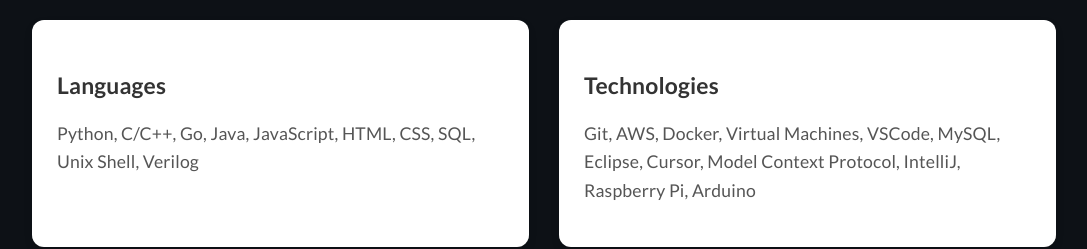
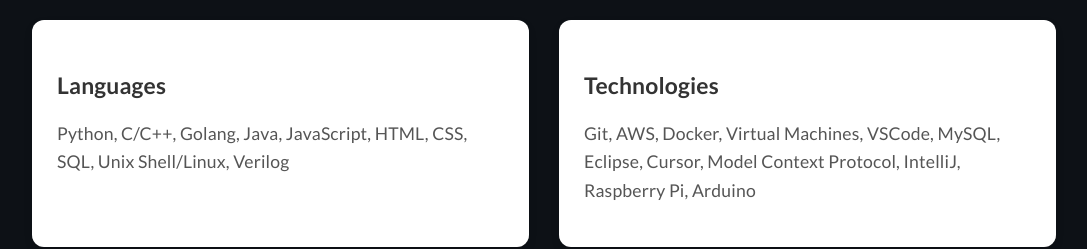
Before and after one commit to alexseveringhaus/alexsev.com, a React (Create React App) app: page / in a window 1280 px wide. Shown: the part 1540-1789 px from the top of the page, without its empty margins (96-1183 px from the left). Built offline with nearby package versions, Linux system fonts and the light colour scheme.

Commit message:
fixed formatting

```diff
--- a/src/components/About.tsx
+++ b/src/components/About.tsx
@@ -25,7 +25,7 @@
             <div className="skills-grid">
               <div className="skill-category">
                 <h3>Languages</h3>
-                <p>Python, C/C++, Go, Java, JavaScript, HTML, CSS, SQL, Unix Shell, Verilog</p>
+                <p>Python, C/C++, Golang, Java, JavaScript, HTML, CSS, SQL, Unix Shell/Linux, Verilog</p>
               </div>
               <div className="skill-category">
                 <h3>Technologies</h3>
--- a/src/components/Project.tsx
+++ b/src/components/Project.tsx
@@ -63,7 +63,7 @@
                             </div>
                             <div className="project-details">
                                 <h2>Market Neural Network</h2>
-                                <p>Neural network model to predict stock market trends using Yahoo Finance API. Implements LSTM layers, feature engineering with lag variables, and backtesting strategy visualization.</p>
+                                <p>Deep learning architecture to predict stock market trends using Yahoo Finance API. Implements ML-driven trading strategies featuring performance metrics and visualization.</p>
                                 <p className="tech-stack"><strong>Tech:</strong> Python, Keras, TensorFlow</p>
                             </div>
                         </div>
--- a/src/components/Timeline.tsx
+++ b/src/components/Timeline.tsx
@@ -26,8 +26,8 @@
             <h3 className="vertical-timeline-element-title">Software Engineering Intern</h3>
             <h4 className="vertical-timeline-element-subtitle">Cisco Systems, Inc. - San Jose, CA</h4>
             <p>
-              • Developed an internal AI assistant for a cloud security product enabling 120+ developers to efficiently troubleshoot issues from audit, system, and network traffic logs<br/>
-              • Created a secure Model Context Protocol server in Go that exposes tools to an AWS Bedrock LLM client<br/>
+              • Developed an internal AI assistant for a cloud security product enabling 60+ developers to efficiently troubleshoot issues from audit, system, and network traffic logs<br/>
+              • Created a secure Model Context Protocol server in Go that exposes tools to an AWS Bedrock-accessed LLM<br/>
               • Designed API endpoint to integrate tool within existing product, reducing average debugging time by 40%
             </p>
           </VerticalTimelineElement>
```
